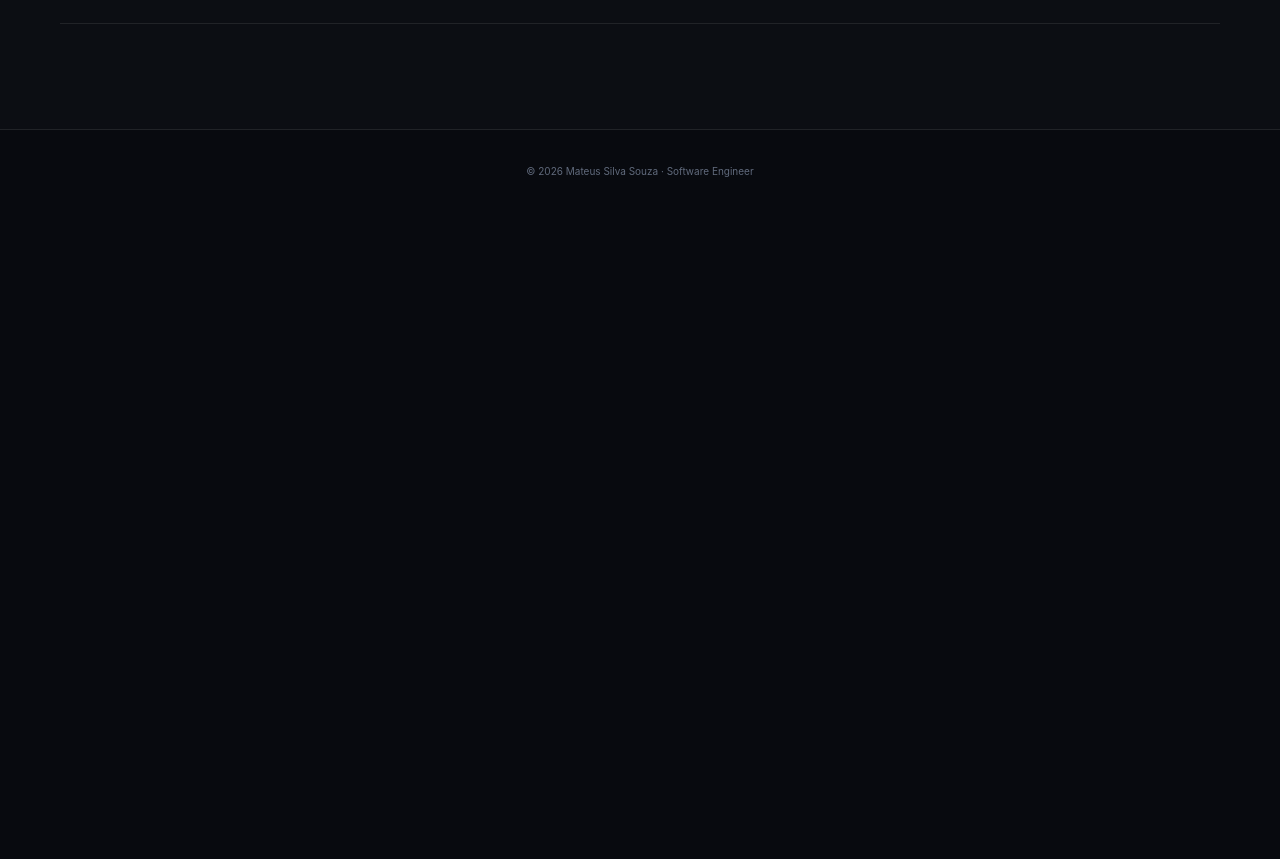
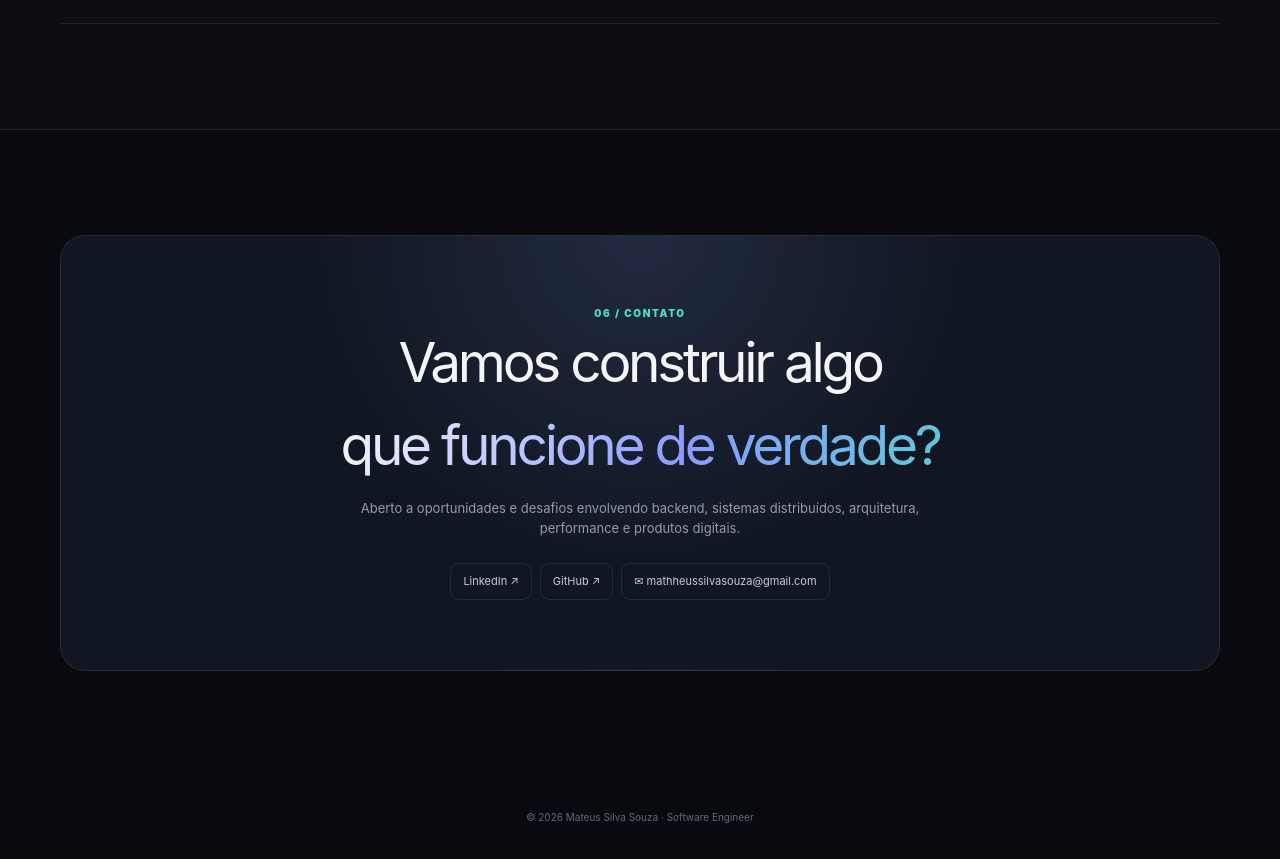
Before and after one commit to mateussilvasouza/Portifolio, a React (Vite) app: page / in a window 1280 px wide. Shown: the part 5440-6299 px from the top of the page. Before the commit the page ends 5653 px from the top, so only its background shows below. Built offline with nearby package versions, Linux system fonts and the light colour scheme.

Commit message:
contact: implement contact section with radial gradient card

```diff
--- a/src/App.tsx
+++ b/src/App.tsx
@@ -6,6 +6,7 @@ import { Thinking } from '@/sections/Thinking'
 import { Cases } from '@/sections/Cases'
 import { Toolkit } from '@/sections/Toolkit'
 import { Experience } from '@/sections/Experience'
+import { Contact } from '@/sections/Contact'
 
 function App() {
   return (
@@ -18,6 +19,7 @@ function App() {
         <Cases />
         <Toolkit />
         <Experience />
+        <Contact />
       </main>
       <Footer />
     </>
--- /dev/null
+++ b/src/sections/Contact.tsx
@@ -0,0 +1,43 @@
+import { Container } from '@/components/layout/Container'
+import { Reveal } from '@/components/motion/Reveal'
+import { socialLinks } from '@/data/social'
+
+export function Contact() {
+  return (
+    <section id="contato" className="py-[70px] sm:py-[105px]">
+      <Container>
+        <Reveal className="rounded-[25px] border bg-card bg-[radial-gradient(circle_at_50%_0,rgba(139,156,255,.14),transparent_45%)] px-7.5 py-17.5 text-center">
+          <div className="text-[10px] font-black tracking-[0.16em] text-accent uppercase">
+            06 / contato
+          </div>
+          <h2 className="text-[clamp(35px,5vw,55px)] tracking-[-0.06em]">
+            <span className="block">Vamos construir algo</span>
+            <span className="text-gradient block">
+              que funcione de verdade?
+            </span>
+          </h2>
+          <p className="mx-auto mt-3.25 mb-6.25 max-w-[600px] text-[13px] text-muted-foreground">
+            Aberto a oportunidades e desafios envolvendo backend, sistemas
+            distribuídos, arquitetura, performance e produtos digitais.
+          </p>
+          <div className="flex flex-wrap justify-center gap-2">
+            {socialLinks.map((link) => {
+              const isEmail = link.name === 'E-mail'
+              return (
+                <a
+                  key={link.name}
+                  href={link.url}
+                  target={isEmail ? undefined : '_blank'}
+                  rel={isEmail ? undefined : 'noopener'}
+                  className="rounded-[9px] border px-3 py-2.25 text-[11px] text-[#c6ceda]"
+                >
+                  {isEmail ? `✉ ${link.label}` : `${link.name} ↗`}
+                </a>
+              )
+            })}
+          </div>
+        </Reveal>
+      </Container>
+    </section>
+  )
+}
```
